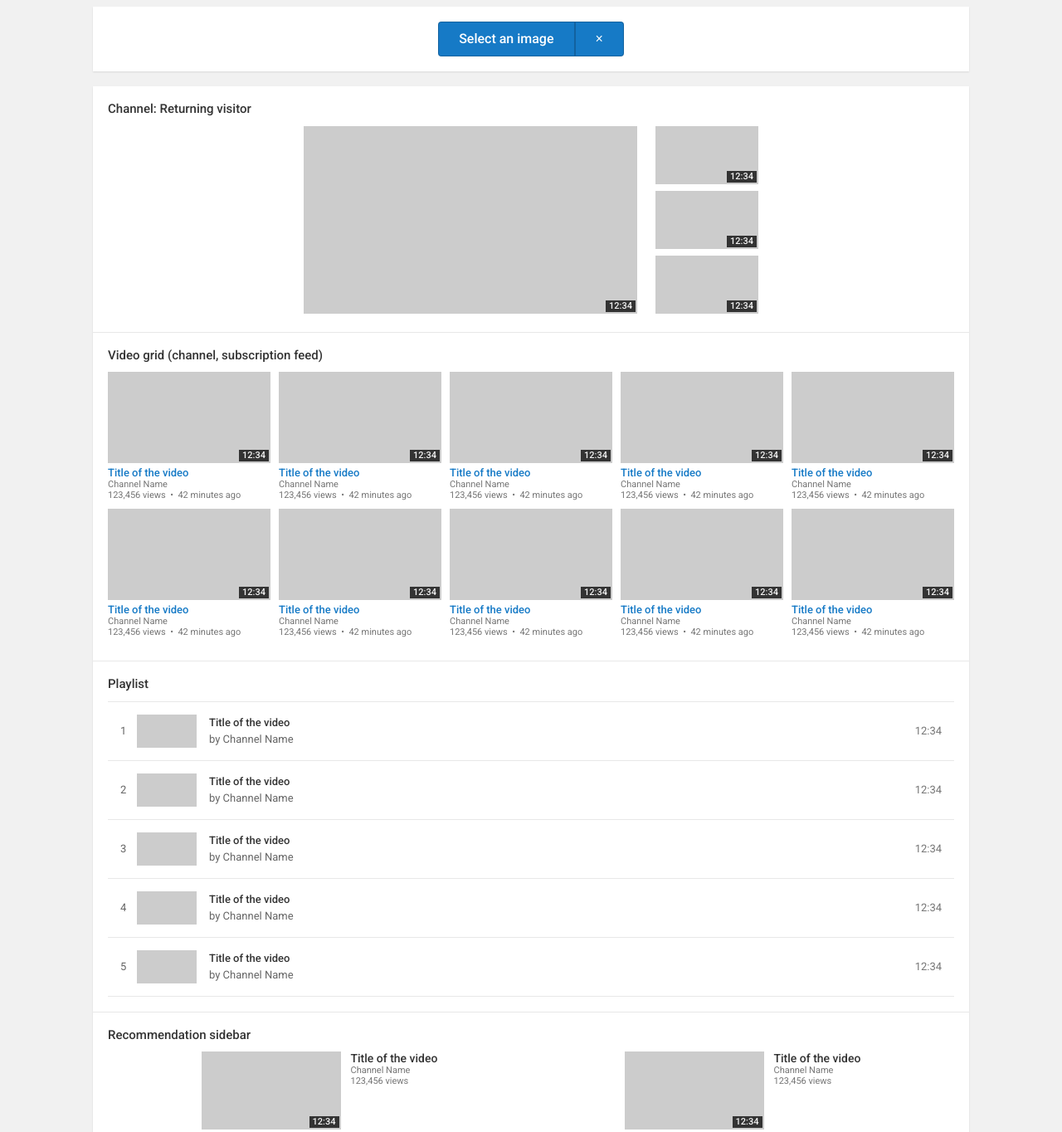
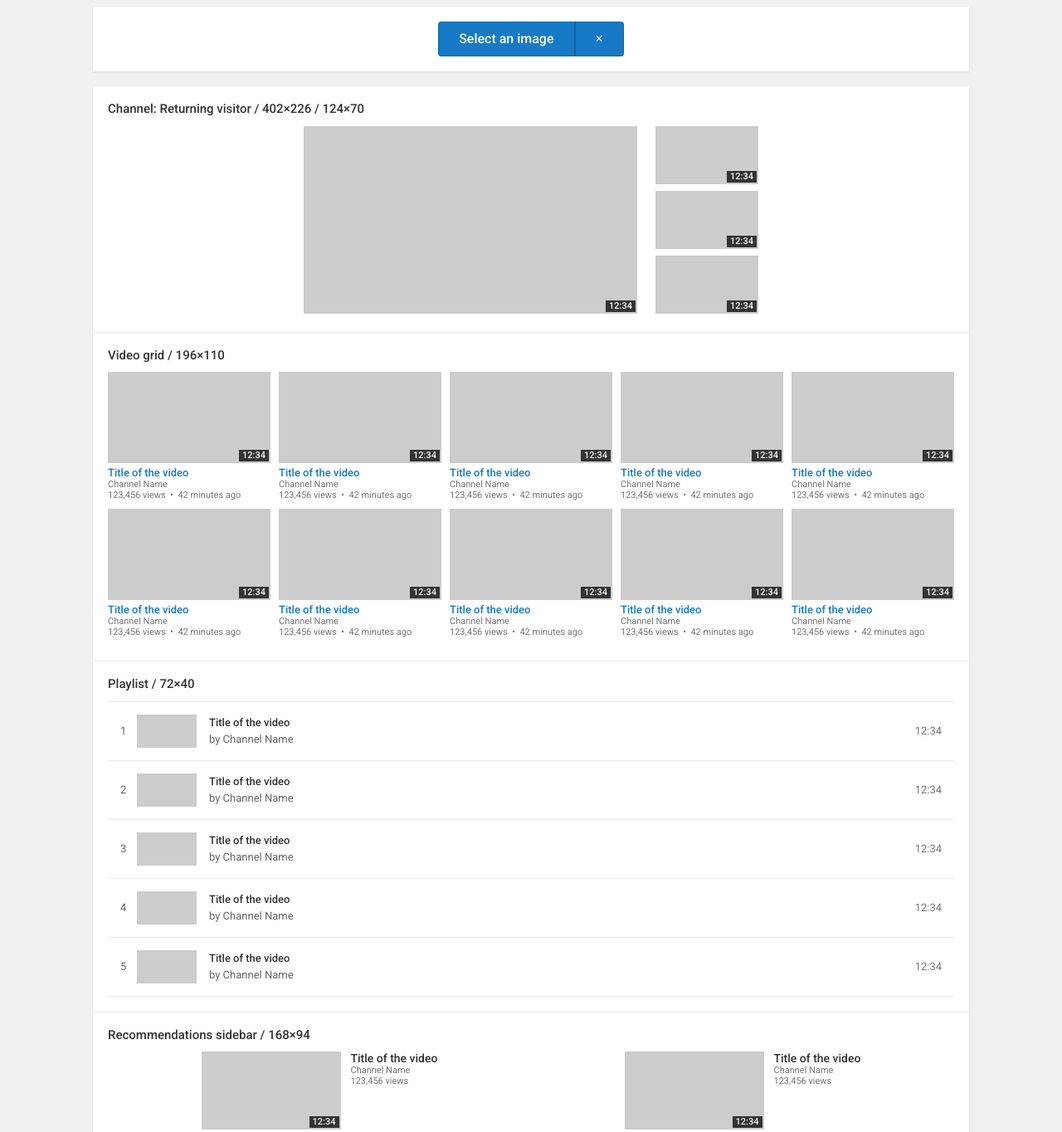
Before and after one commit to meyfa/youtube-thumbnail-preview, a website: page index.html in a window 1280 px wide. Shown: the part 60-1424 px from the top of the page at 83% size. Drawn offline with nearby package versions, Linux system fonts and the light colour scheme.

Commit message:
Display dimensions above preview sections

```diff
--- a/index.html
+++ b/index.html
@@ -47,7 +47,7 @@
             <!-- channel: returning visitor header -->
             <div class="box-sec centered">
 
-                <h2>Channel: Returning visitor</h2>
+                <h2>Channel: Returning visitor / 402&times;226 / 124&times;70</h2>
 
                 <!-- "watch next" -->
                 <app-thumbnail class="prev-watchnext"></app-thumbnail>
@@ -62,7 +62,7 @@
             <!-- channel: section grid -->
             <div class="box-sec">
 
-                <h2>Video grid (channel, subscription feed)</h2>
+                <h2>Video grid / 196&times;110</h2>
 
                 <div class="prev-grid" ng-repeat="i in [0,1,2,3,4,5,6,7,8,9]">
                     <app-thumbnail class="prev-grid-img"></app-thumbnail>
@@ -78,7 +78,7 @@
             <!-- channel: playlist -->
             <div class="box-sec">
 
-                <h2>Playlist</h2>
+                <h2>Playlist / 72&times;40</h2>
 
                 <div class="prev-playlist">
                     <div class="prev-playlist-item" ng-repeat="i in [0,1,2,3,4]">
@@ -97,7 +97,7 @@
             <!-- recommendations sidebar -->
             <div class="box-sec centered">
 
-                <h2>Recommendation sidebar</h2>
+                <h2>Recommendations sidebar / 168&times;94</h2>
 
                 <div class="prev-rec" ng-repeat="i in [0,1,2,3,4,5,6,7]">
                     <app-thumbnail class="prev-rec-img"></app-thumbnail>
```
